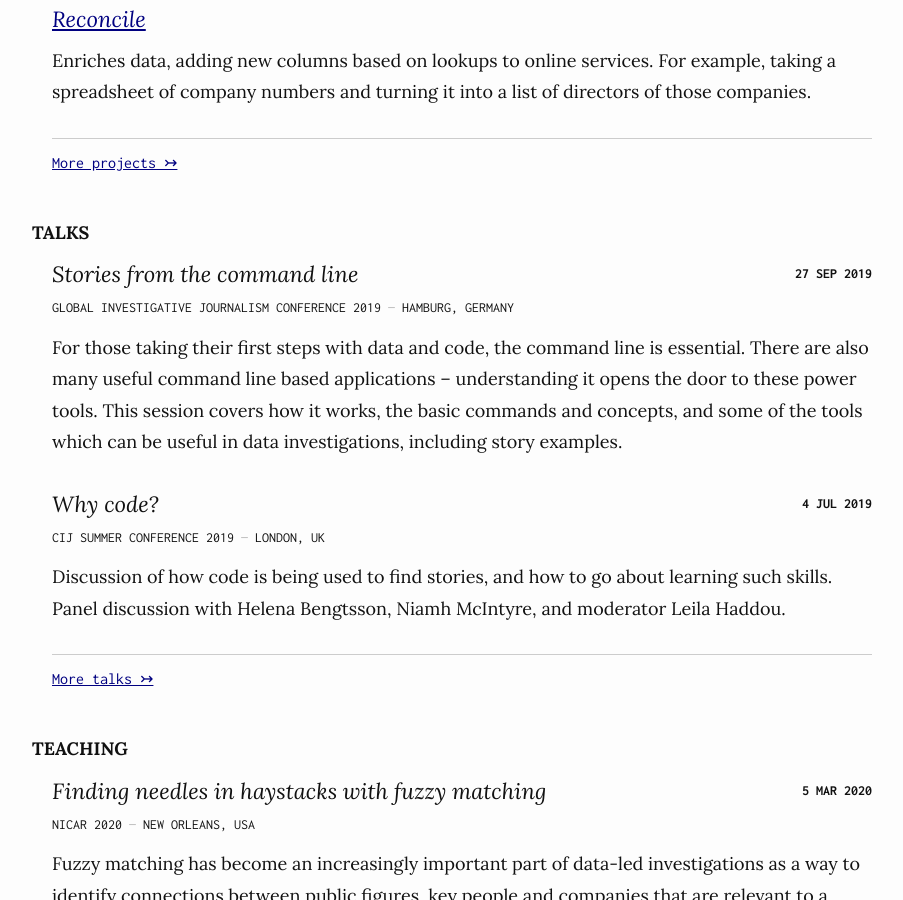
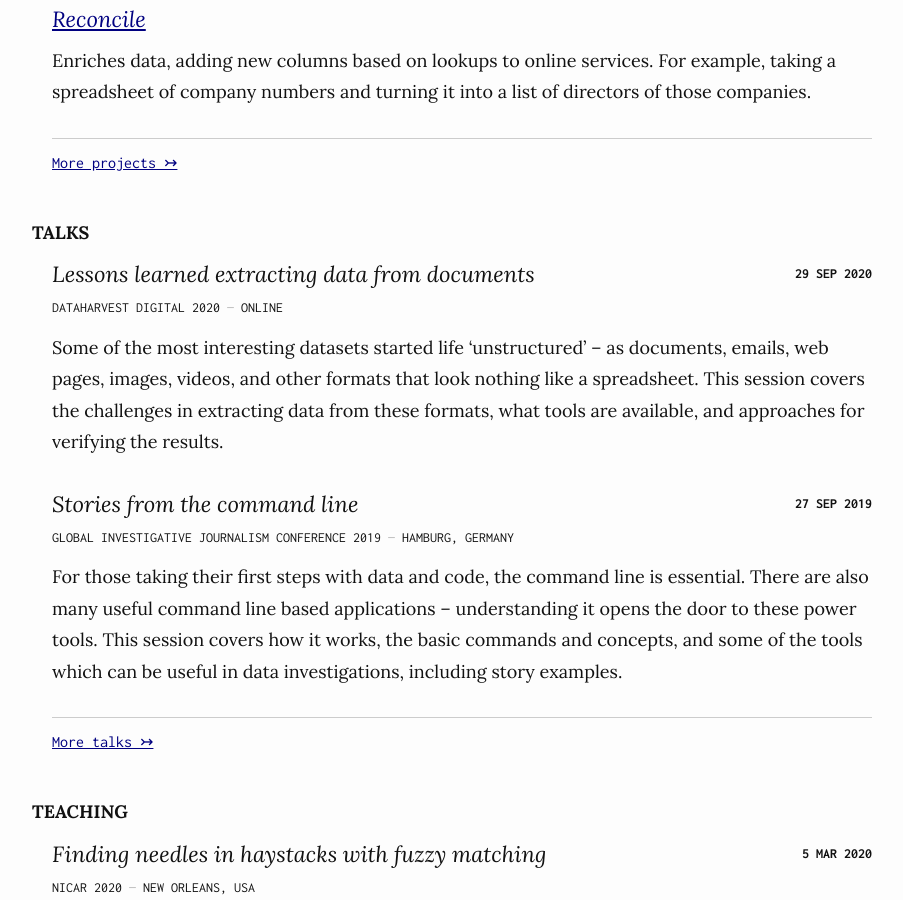
Before and after one commit to maxharlow/maxharlow.github.io, a Jekyll site: the page built from index.md, in a window 1280 px wide and 900 px high, scrolled down 1042 px. Shown: the whole window, without its empty margins (188-1091 px from the left). Built offline with Jekyll 4.4.1, drawn with Linux system fonts in a browser that asks for light colours.

Commit message:
Add talk

```diff
--- a/_data/talks.yaml
+++ b/_data/talks.yaml
@@ -1,3 +1,10 @@
+-   title: Lessons learned extracting data from documents
+    event: Dataharvest Digital 2020
+    location: Online
+    date: 2020-09-29
+    details: |
+        Some of the most interesting datasets started life 'unstructured' -- as documents, emails, web pages, images, videos, and other formats that look nothing like a spreadsheet. This session covers the challenges in extracting data from these formats, what tools are available, and approaches for verifying the results.
+
 -   title: Stories from the command line
     event: Global Investigative Journalism Conference 2019
     location: Hamburg, Germany
```
